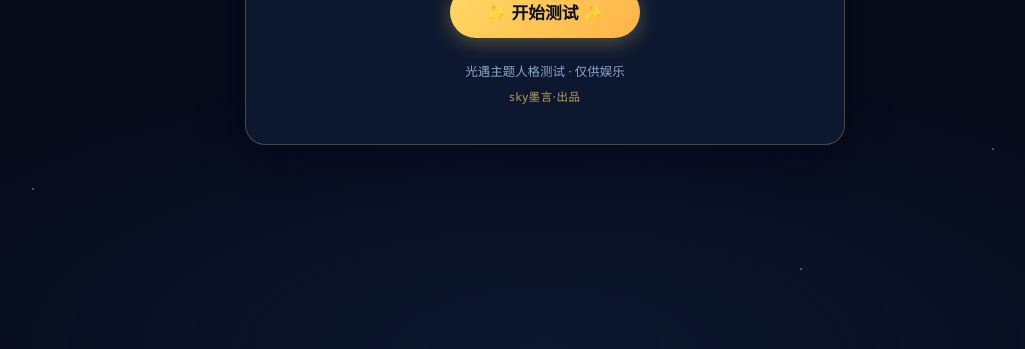
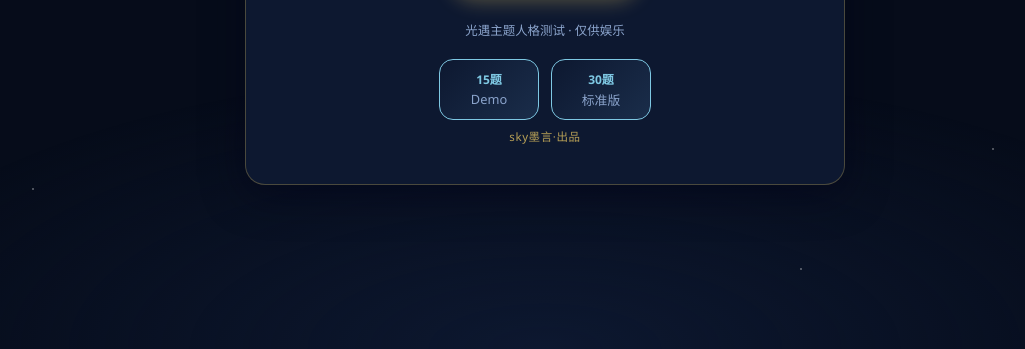
Before and after one commit to MoYan1638/skyti-pro, a website built with Vite: page index.html in a window 1280 px wide. Shown: the part 451-800 px from the top of the page, without its empty margins (95-1120 px from the left). Built offline with nearby package versions, Linux system fonts and the light colour scheme.

Commit message:
fix: 恢复版本跳转按钮

```diff
--- a/index.html
+++ b/index.html
@@ -18,6 +18,7 @@
         <p class="intro-subtitle">52道题，全方位解读你的光遇人格</p>
         <button id="btn-start" class="btn btn-primary">✨ 开始测试 ✨</button>
         <p class="intro-credit">光遇主题人格测试 · 仅供娱乐</p>
+        <div class="version-switcher"><a href="https://skytidemo.moyan06.icu" class="version-btn version-demo" target="_blank"><span class="version-label">15题</span><span class="version-name">Demo</span></a><a href="https://skyti.moyan06.icu" class="version-btn version-demo" target="_blank"><span class="version-label">30题</span><span class="version-name">标准版</span></a></div>
         <p class="intro-maker">sky墨言·出品</p>
       </div>
     </section>
```
